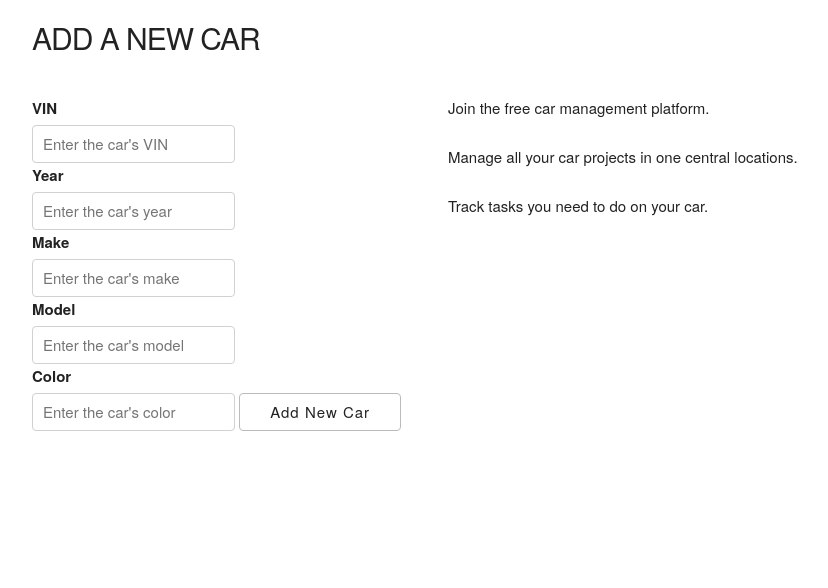
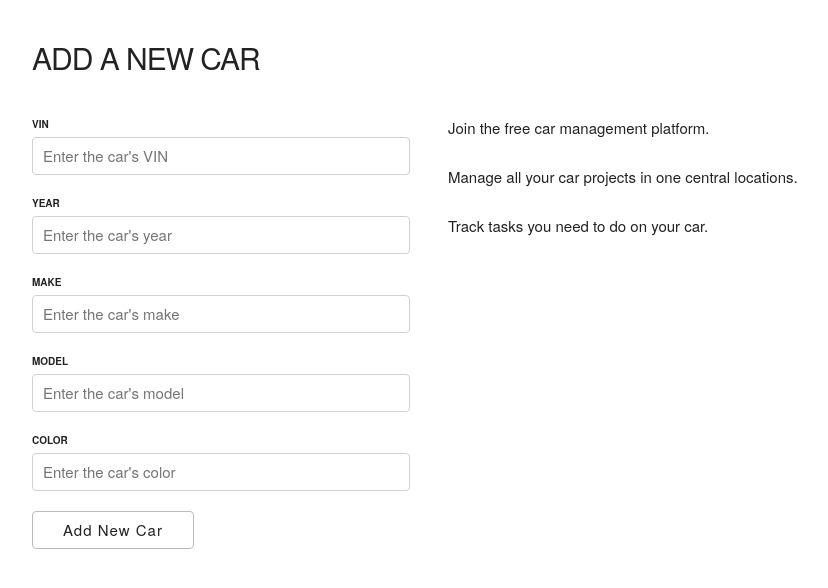
Before and after one commit to kevinbooth/redline, a Django app: template frontend/templates/new-car.html in a window 1280 px wide. Shown: the part 140-728 px from the top of the page, without its empty margins (128-956 px from the left). Run offline with Django 3.2, Linux system fonts and the light colour scheme; the template is opened without the code that fills it, so the values that code supplies are empty.

Commit message:
Update form styles

```diff
--- a/frontend/static/styles/styles.css
+++ b/frontend/static/styles/styles.css
@@ -1,6 +1,12 @@
+/* Global */
+label {
+  font-size: 10px;
+  text-transform: uppercase;
+}
+
 /* Nav styles */
 .nav {
-
+  margin-bottom: 40px;
 }
 .nav .container {
   border-bottom: 1px solid #eee;
@@ -36,6 +42,20 @@
 .page__subtitle {
   font-size: 24px;
   text-transform: uppercase;
+}
+
+/* Login styles */
+.login {
+
+}
+
+.login__input {
+  width: 100%;
+  margin-bottom: 20px;
+}
+
+.login__submit {
+  margin-bottom: 40px;
 }
 
 /* Car tile styles */
```
